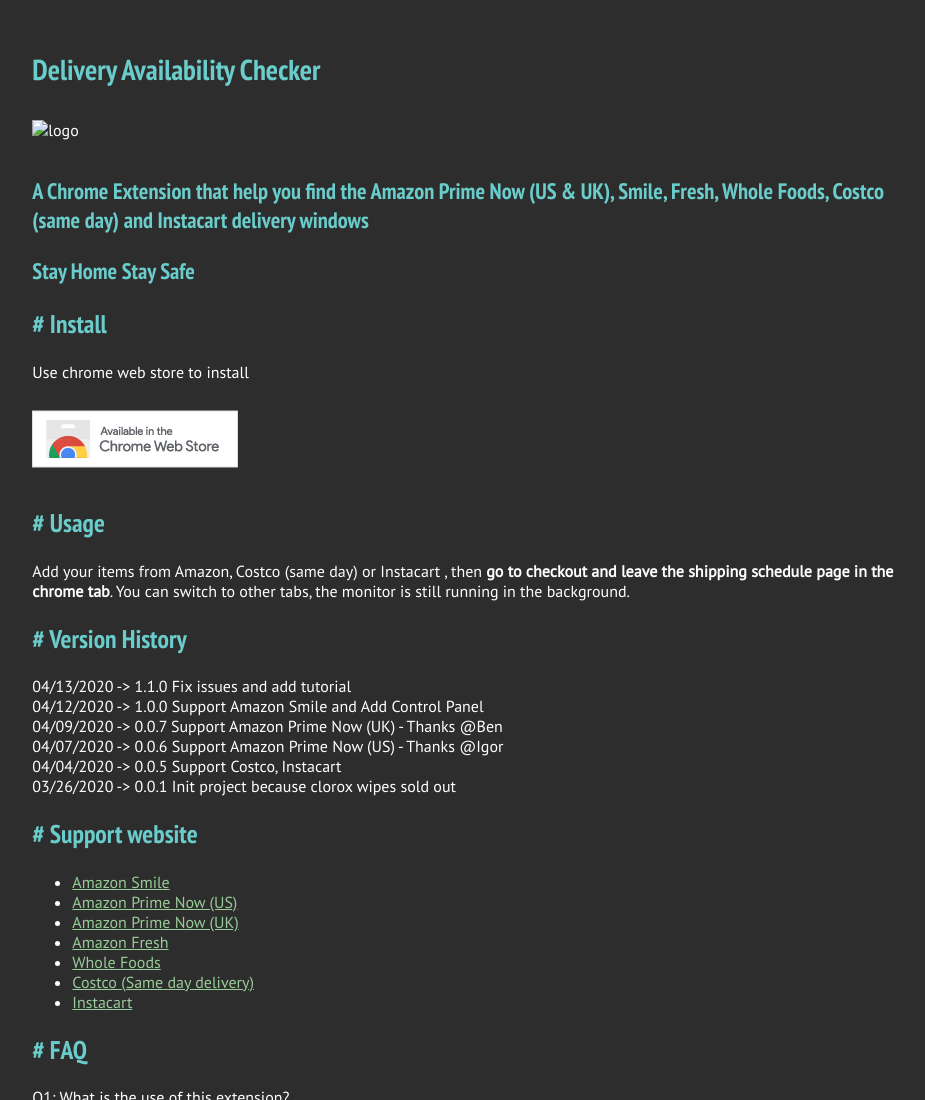
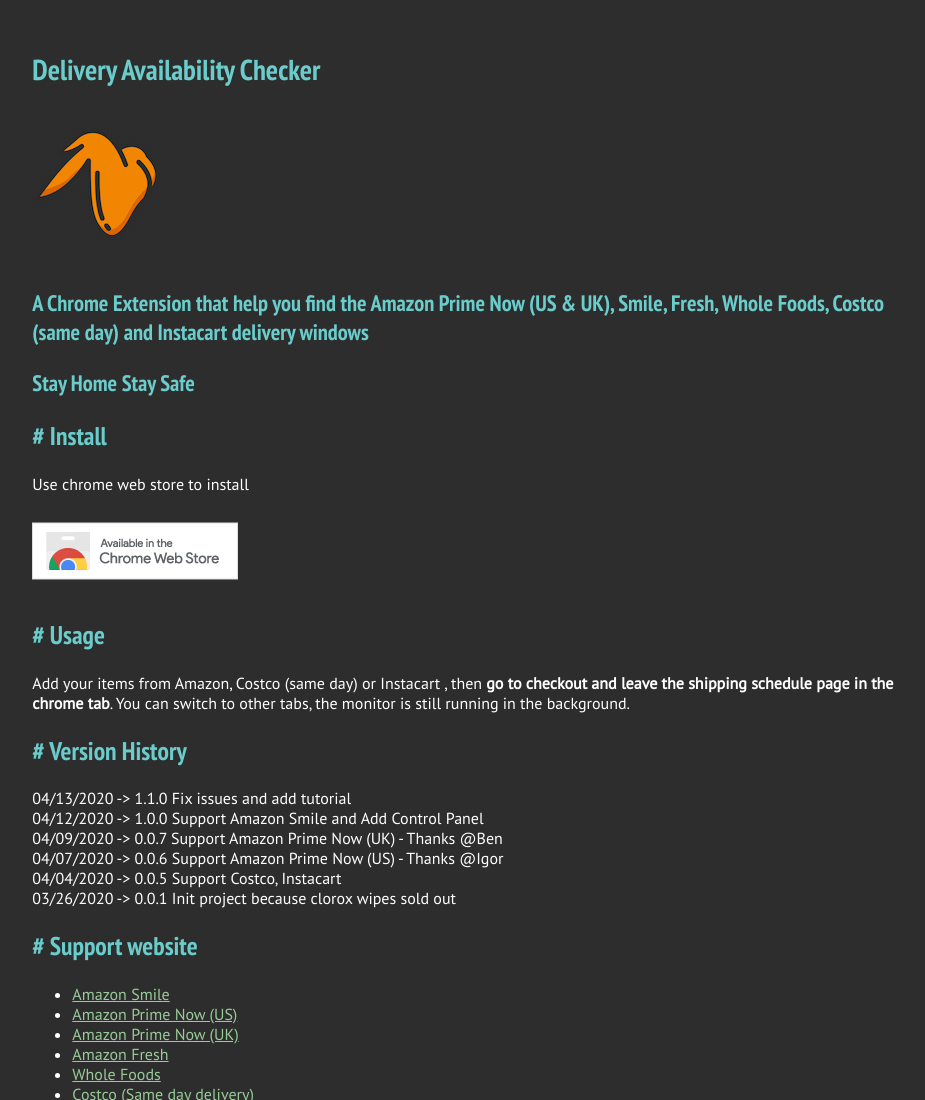
Before and after one commit to xswlme/xswlme.github.io, a plain HTML site: page index.html in a window 1280 px wide. Shown: the top 1100 px of the page, without its empty margins (173-1098 px from the left). Drawn offline with Linux system fonts and the light colour scheme; a script that the page names is missing.

Commit message:
Fix logo link

```diff
--- a/index.html
+++ b/index.html
@@ -373,7 +373,7 @@ table td{ word-wrap: break-word !important; word-break: break-all !important; }
 <style> @media print{ .hljs{overflow: visible; word-wrap: break-word !important;} }</style></head><body><div class="markdown-body">
 <h1 id="toc_0">Delivery Availability Checker</h1>
 
-<p><img src="media/logo.png" alt="logo"/></p>
+<p><img src="img/logo.png" alt="logo"/></p>
 
 <h3 id="toc_1">A Chrome Extension that help you find the Amazon Prime Now (US &amp; UK), Smile, Fresh, Whole Foods, Costco (same day) and Instacart delivery windows</h3>
 
```
